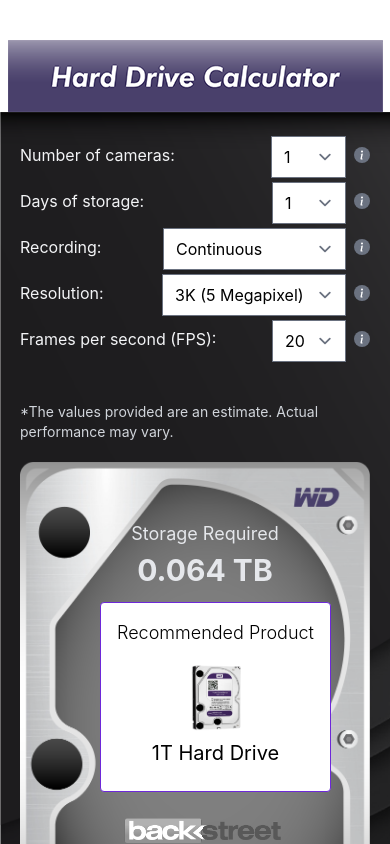
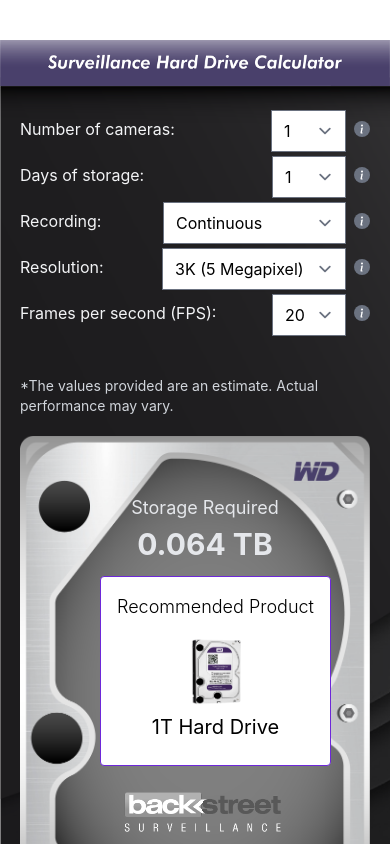
Before and after one commit to hperezs/hard-drive-calculator, a Next.js app: page / in a window 390 px wide. Shown: the top 844 px of the page. Built offline with nearby package versions, Linux system fonts and the light colour scheme.

Commit message:
Fixed a style error with the header

```diff
--- a/components/Calculator.js
+++ b/components/Calculator.js
@@ -101,7 +101,7 @@ export default function Calculator() {
     return(
         <>
         <div className="w-full flex flex-row justify-center border-0">
-            <Image src={`/images/header${isMobile ? '_mobile' : ''}.png`} width={isMobile ? 375 : 900} height={isMobile ? 72 : 105}/>
+            <img className="header-picture" src="/images/header.png"/>
         </div>
 
         <div className="flex flex-row justify-center ">
--- a/styles/globals.css
+++ b/styles/globals.css
@@ -25,6 +25,16 @@ a {
 
 .h-350 {
   height: 350px;
+}
+
+.header-picture {
+  max-width: 900px;
+}
+
+@media screen and (max-width: 600px) {
+  .header-picture {
+    width: 100%;
+  }
 }
 
 .inputs-container {
```
